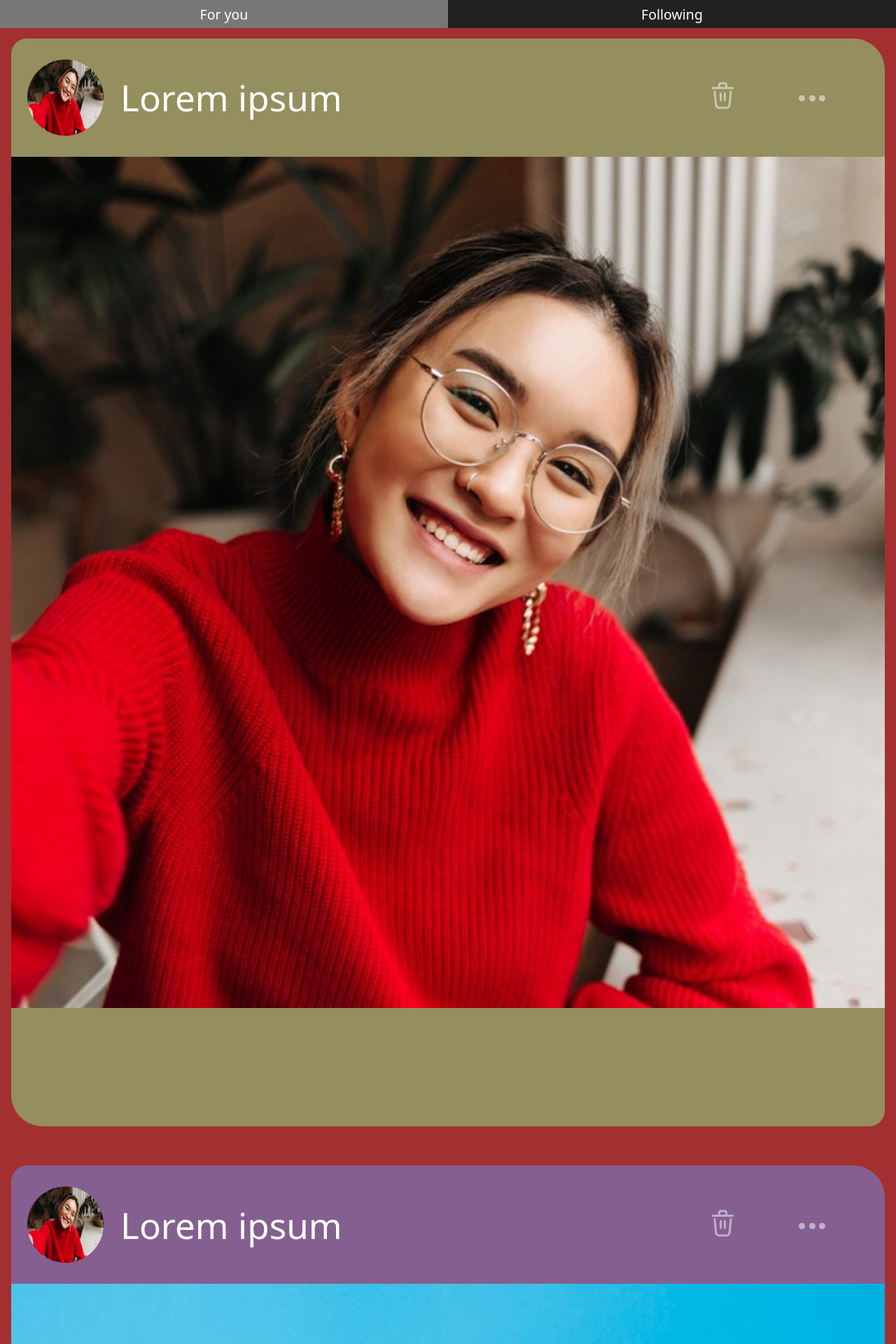
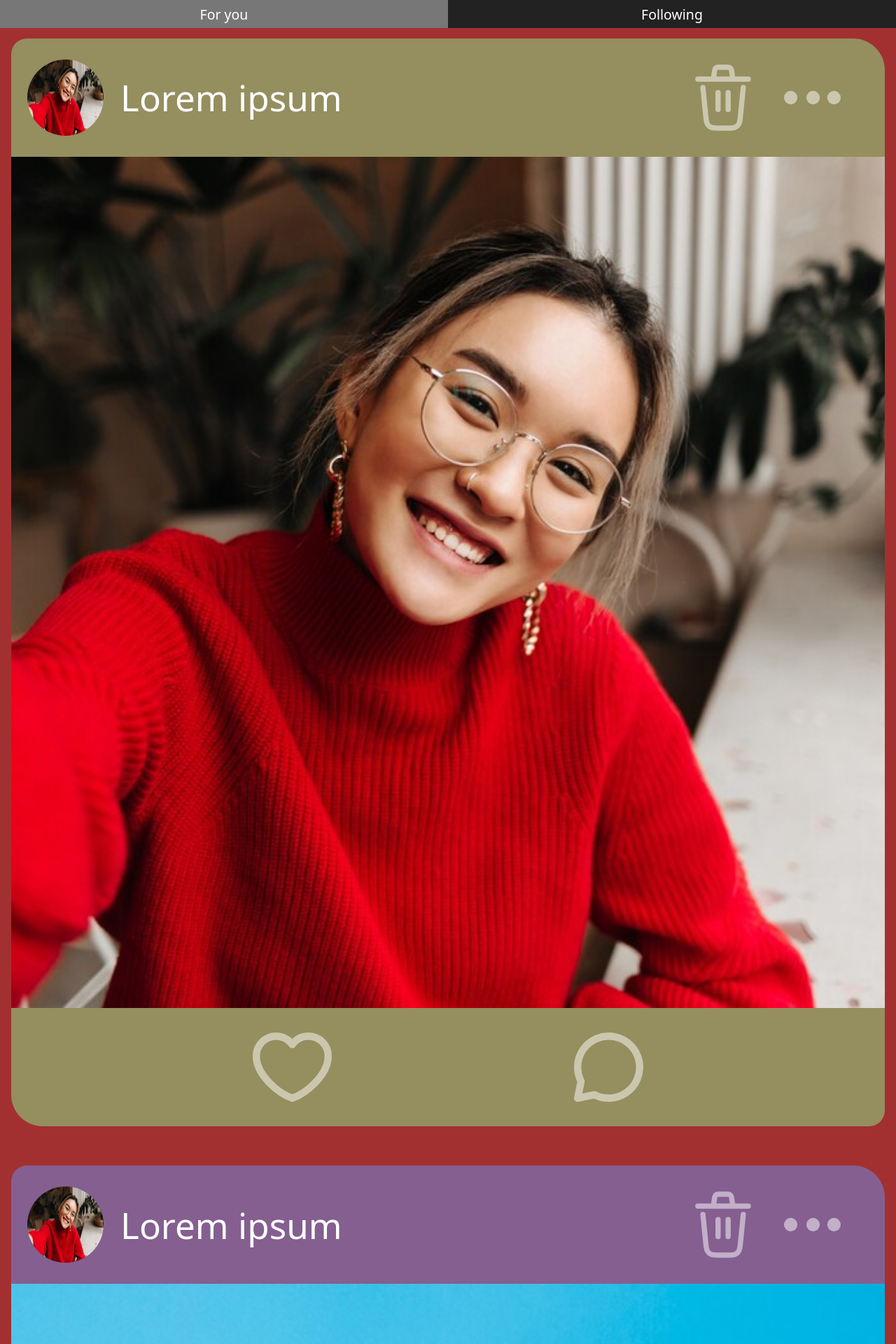
Before and after one commit to il94/42_camagru, a PHP site: page / in a window 1280 px wide. Shown: the top 1920 px of the page at 70% size. Run offline with PHP 8.4, Linux system fonts and the light colour scheme.

Commit message:
feat: add like and comment buttons on pic footer

```diff
--- a/app/templates/pic.php
+++ b/app/templates/pic.php
@@ -5,14 +5,21 @@
 			<p>Lorem ipsum</p>
 		</div>
 		<div class="pic-header-icons">
-			<button>
+			<button class="icon">
 				<img src="assets/trash.svg" />
 			</button>
-			<button>
+			<button class="icon">
 				<img src="assets/more.svg" />
 			</button>
 		</div>
 	</div>
 	<div class="pic-image"></div>
-	<div class="pic-footer"></div>
+	<div class="pic-footer">
+		<button class="icon">
+			<img src="assets/like.svg" />
+		</button>
+		<button class="icon">
+			<img src="assets/comment.svg" />
+		</button>
+	</div>
 </div>
--- a/app/templates/style/pic.css
+++ b/app/templates/style/pic.css
@@ -57,23 +57,17 @@
 	align-items: center;
 	justify-content: space-between;
 
+	padding-right: 5%;
+
 	width: 21.46%;
 	height: 100%;
 
-	padding-right: 5%;
 }
 .pic-header-icons > button {
 
 	height: 58.46%;
 	aspect-ratio: 29/35;
 
-	opacity: 0.5;
-	transition: opacity 0.3s;
-
-}
-.pic-header-icons > button:hover {
-	opacity: 1;
-	transition: opacity 0.3s;
 }
 
 .pic-image {
@@ -83,10 +77,15 @@
 
 	background-position: center;
 	background-size: cover;
+	background-repeat: no-repeat;
 
 }
 
 .pic-footer {
+
+	display: flex;
+	align-items: center;
+	justify-content: space-evenly;
 
 	width: 100%;
 	height: 10.66%;
@@ -94,3 +93,6 @@
 	border-radius: 0 0 22.5px 45px;
 
 }
+.pic-footer > button {
+	height: 58.46%;
+}
```
Also changed, not shown: app/assets/comment.svg (added), app/assets/like.svg (added).
